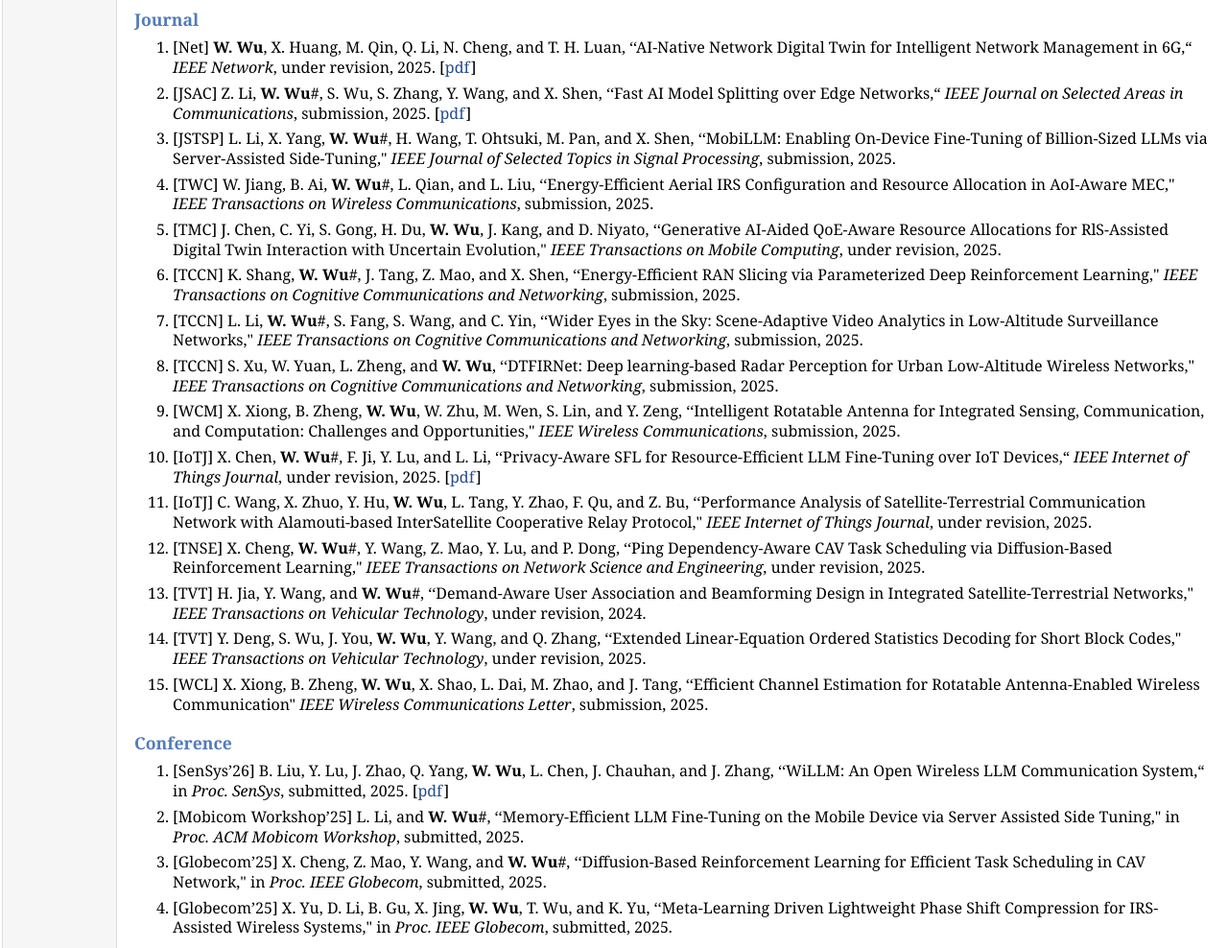
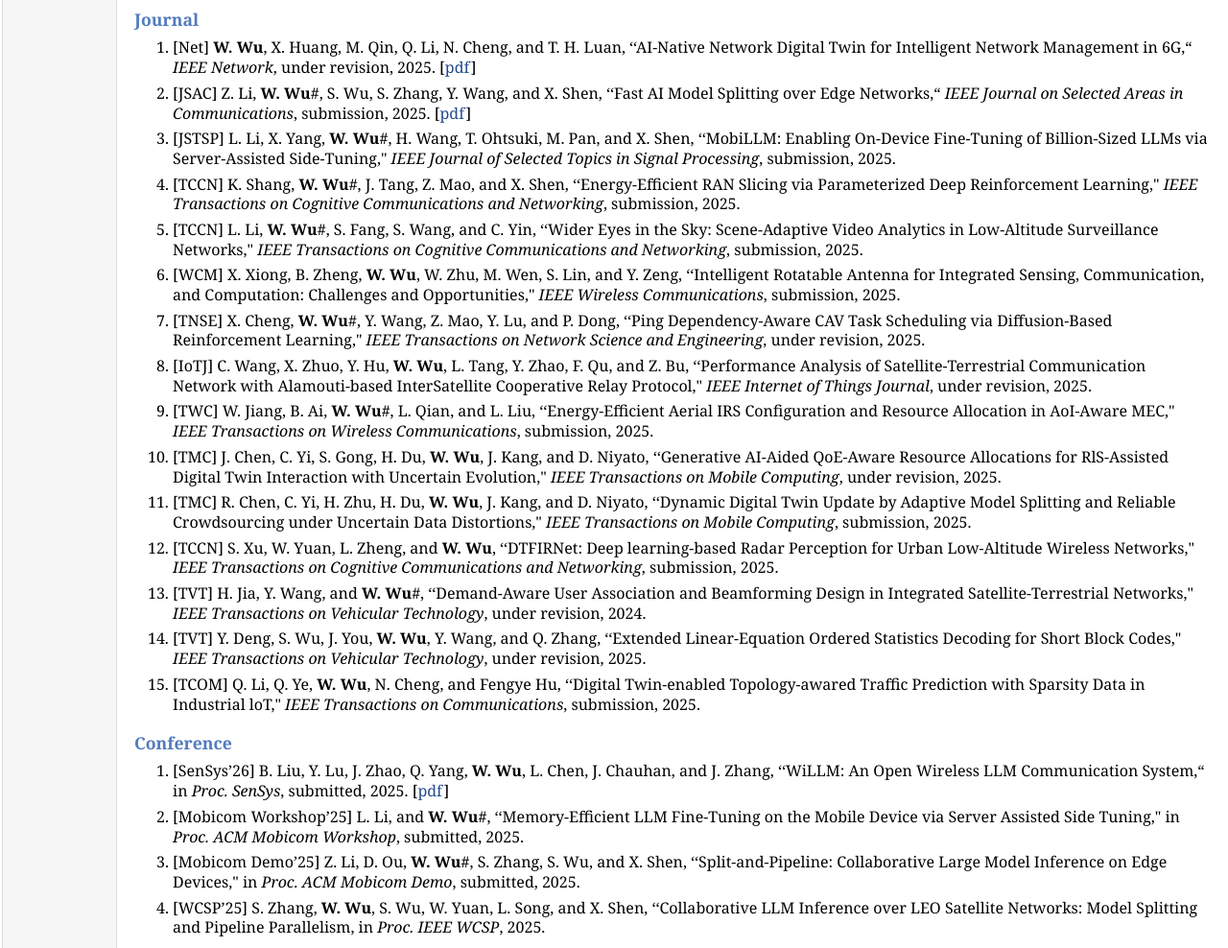
Before and after one commit to wuwenustc/wuwenustc.github.io, a plain HTML site: page Publication.html in a window 1280 px wide. Shown: the part 742-1730 px from the top of the page at 96% size. Drawn offline with Linux system fonts and the light colour scheme.

Commit message:
Add files via upload

```diff
--- a/Publication.html
+++ b/Publication.html
@@ -98,6 +98,35 @@
 </li>
 <li><p>[JSTSP] L. Li, X. Yang, <b>W. Wu</b>#, H. Wang, T. Ohtsuki, M. Pan, and X. Shen, &lsquo;&lsquo;MobiLLM: Enabling On-Device Fine-Tuning of Billion-Sized LLMs via Server-Assisted Side-Tuning," <i>IEEE Journal of Selected Topics in Signal Processing</i>, submission, 2025.
 
+
+</p>
+</li>
+<li><p>[TCCN]  K. Shang, <b>W. Wu</b>#, J. Tang, Z. Mao, and X. Shen, &lsquo;&lsquo;Energy-Efficient RAN Slicing via Parameterized Deep Reinforcement Learning," <i>IEEE Transactions on Cognitive Communications and Networking</i>, submission, 2025.
+
+</p>
+</li>
+<li><p>[TCCN] L. Li, <b>W. Wu</b>#, S. Fang, S. Wang, and C. Yin, &lsquo;&lsquo;Wider Eyes in the Sky: Scene-Adaptive Video Analytics in Low-Altitude Surveillance Networks," <i>IEEE Transactions on Cognitive Communications and Networking</i>, submission, 2025.
+
+
+</p>
+</li>
+<li><p>[WCM]  X. Xiong, B. Zheng, <b>W. Wu</b>, W. Zhu, M. Wen, S. Lin, and Y. Zeng, &lsquo;&lsquo;Intelligent Rotatable Antenna for Integrated Sensing, Communication, and Computation: Challenges and Opportunities," <i>IEEE Wireless Communications</i>, submission, 2025.
+
+
+
+</p>
+</li>
+<li><p>[TNSE] X. Cheng, <b>W. Wu</b>#, Y. Wang, Z. Mao, Y. Lu, and P. Dong, &lsquo;&lsquo;Ping Dependency-Aware CAV Task Scheduling via Diffusion-Based Reinforcement Learning," <i>IEEE Transactions on Network Science and Engineering</i>, under revision, 2025.
+
+
+
+
+</p>
+</li>
+<li><p>[IoTJ] C. Wang, X. Zhuo, Y. Hu, <b>W. Wu</b>, L. Tang, Y. Zhao, F. Qu, and Z. Bu, &lsquo;&lsquo;Performance Analysis of Satellite-Terrestrial Communication Network with Alamouti-based InterSatellite Cooperative Relay Protocol," <i>IEEE Internet of Things Journal</i>, under revision, 2025.
+
+
+
 </p>
 </li>
 <li><p>[TWC] W. Jiang, B. Ai, <b>W. Wu</b>#, L. Qian, and L. Liu, &lsquo;&lsquo;Energy-Efficient Aerial IRS Configuration and Resource Allocation in AoI-Aware MEC," <i>IEEE Transactions on Wireless Communications</i>, submission, 2025.
@@ -108,32 +137,12 @@
 
 </p>
 </li>
-<li><p>[TCCN]  K. Shang, <b>W. Wu</b>#, J. Tang, Z. Mao, and X. Shen, &lsquo;&lsquo;Energy-Efficient RAN Slicing via Parameterized Deep Reinforcement Learning," <i>IEEE Transactions on Cognitive Communications and Networking</i>, submission, 2025.
-
-</p>
-</li>
-<li><p>[TCCN] L. Li, <b>W. Wu</b>#, S. Fang, S. Wang, and C. Yin, &lsquo;&lsquo;Wider Eyes in the Sky: Scene-Adaptive Video Analytics in Low-Altitude Surveillance Networks," <i>IEEE Transactions on Cognitive Communications and Networking</i>, submission, 2025.
+<li><p>[TMC]  R. Chen, C. Yi, H. Zhu, H. Du, <b>W. Wu</b>, J. Kang, and D. Niyato, &lsquo;&lsquo;Dynamic Digital Twin Update by Adaptive Model Splitting and Reliable Crowdsourcing under Uncertain Data Distortions," <i>IEEE Transactions on Mobile Computing</i>, submission, 2025.
 
 </p>
 </li>
 <li><p>[TCCN] S. Xu, W. Yuan, L. Zheng, and <b>W. Wu</b>, &lsquo;&lsquo;DTFIRNet: Deep learning-based Radar Perception for Urban Low-Altitude Wireless Networks," <i>IEEE Transactions on Cognitive Communications and Networking</i>, submission, 2025.
 
-</p>
-</li>
-<li><p>[WCM]  X. Xiong, B. Zheng, <b>W. Wu</b>, W. Zhu, M. Wen, S. Lin, and Y. Zeng, &lsquo;&lsquo;Intelligent Rotatable Antenna for Integrated Sensing, Communication, and Computation: Challenges and Opportunities," <i>IEEE Wireless Communications</i>, submission, 2025.
-
-</p>
-</li>
-<li><p>[IoTJ] X. Chen, <b>W. Wu</b>#, F. Ji, Y. Lu, and L. Li, &lsquo;&lsquo;Privacy-Aware SFL for Resource-Efficient LLM Fine-Tuning over IoT Devices,&ldquo; <i>IEEE Internet of Things Journal</i>, under revision, 2025. [<a href="https://arxiv.org/pdf/2410.01584" target=&rdquo;blank">pdf</a>]
-
-</p>
-</li>
-<li><p>[IoTJ] C. Wang, X. Zhuo, Y. Hu, <b>W. Wu</b>, L. Tang, Y. Zhao, F. Qu, and Z. Bu, &lsquo;&lsquo;Performance Analysis of Satellite-Terrestrial Communication Network with Alamouti-based InterSatellite Cooperative Relay Protocol," <i>IEEE Internet of Things Journal</i>, under revision, 2025.
-
-
-</p>
-</li>
-<li><p>[TNSE] X. Cheng, <b>W. Wu</b>#, Y. Wang, Z. Mao, Y. Lu, and P. Dong, &lsquo;&lsquo;Ping Dependency-Aware CAV Task Scheduling via Diffusion-Based Reinforcement Learning," <i>IEEE Transactions on Network Science and Engineering</i>, under revision, 2025.
 
 </p>
 </li>
@@ -144,9 +153,11 @@
 </li>
 <li><p>[TVT] Y. Deng, S. Wu, J. You, <b>W. Wu</b>, Y. Wang, and Q. Zhang, &lsquo;&lsquo;Extended Linear-Equation Ordered Statistics Decoding for Short Block Codes," <i>IEEE Transactions on Vehicular Technology</i>, under revision, 2025.
 
+
 </p>
 </li>
-<li><p>[WCL] X. Xiong, B. Zheng, <b>W. Wu</b>, X. Shao, L. Dai, M. Zhao, and J. Tang, &lsquo;&lsquo;Efficient Channel Estimation for Rotatable Antenna-Enabled Wireless Communication" <i>IEEE Wireless Communications Letter</i>, submission, 2025.
+<li><p>[TCOM]  Q. Li, Q. Ye, <b>W. Wu</b>, N. Cheng, and Fengye Hu, &lsquo;&lsquo;Digital Twin-enabled Topology-awared Traffic Prediction with Sparsity Data in Industrial loT," <i>IEEE Transactions on Communications</i>, submission, 2025.
+
 
 </p>
 </li>
@@ -162,11 +173,12 @@
 
 </p>
 </li>
-<li><p>[Globecom&rsquo;25] X. Cheng, Z. Mao, Y. Wang, and <b>W. Wu</b>#, &lsquo;&lsquo;Diffusion-Based Reinforcement Learning for Efficient Task Scheduling in CAV Network," in <i>Proc. IEEE Globecom</i>, submitted, 2025.
+<li><p>[Mobicom Demo&rsquo;25] Z. Li, D. Ou, <b>W. Wu</b>#, S. Zhang, S. Wu, and X. Shen, &lsquo;&lsquo;Split-and-Pipeline: Collaborative Large Model Inference on Edge Devices," in <i>Proc. ACM Mobicom Demo</i>, submitted, 2025.
 
 </p>
 </li>
-<li><p>[Globecom&rsquo;25] X. Yu, D. Li, B. Gu, X. Jing, <b>W. Wu</b>,  T. Wu, and K. Yu, &lsquo;&lsquo;Meta-Learning Driven Lightweight Phase Shift Compression for IRS-Assisted Wireless Systems," in <i>Proc. IEEE Globecom</i>, submitted, 2025.
+<li><p>[WCSP&rsquo;25] S. Zhang, <b>W. Wu</b>, S. Wu, W. Yuan, L. Song, and X. Shen, &lsquo;&lsquo;Collaborative LLM Inference over LEO Satellite Networks: Model Splitting and Pipeline Parallelism, in <i>Proc. IEEE WCSP</i>,  2025.
+
 
 
 
@@ -219,6 +231,14 @@
 </p>
 </li>
 <li><p>[TVT&rsquo;19] <b>W. Wu</b>, N. Zhang, N. Cheng, Y. Tang, K. Aldubaikhy, and X. Shen, &ldquo;Beef up mmWave Dense Cellular Networks with D2D-Assisted Cooperative Edge Caching,&rdquo; <i>IEEE Transactions on Vehicular Technology</i>, vol. 68, no. 4, pp. 3890-3904, Apr. 2019. [<a href="doc/journals/TVT2019a.pdf" target=&ldquo;blank&rdquo;>pdf</a>, <a href="doc/bib/TVT2019a.txt" target=&ldquo;blank&rdquo;>bib</a>]
+
+</p>
+</li>
+<li><p>[WCL’25\] X. Xiong, B. Zheng, <b>W. Wu</b>, X. Shao, L. Dai, M. Zhao, and J. Tang, &lsquo;&lsquo;Efficient Channel Estimation for Rotatable Antenna-Enabled Wireless Communication" <i>IEEE Wireless Communications Letter</i>, to appear, 2025.
+
+</p>
+</li>
+<li><p>[IoTJ’25] X. Chen, <b>W. Wu</b>#, F. Ji, Y. Lu, and L. Li, &lsquo;&lsquo;Privacy-Aware SFL for Resource-Efficient LLM Fine-Tuning over IoT Devices,&ldquo; <i>IEEE Internet of Things Journal</i>, to appear,2025. [<a href="https://arxiv.org/pdf/2410.01584" target=&rdquo;blank">pdf</a>]
 
 </p>
 </li>
@@ -447,6 +467,14 @@
 <h2>Conference Papers
 </h2>
 <ol>
+<li><p>[Globecom&rsquo;25] X. Cheng, Z. Mao, Y. Wang, and <b>W. Wu</b>#, &lsquo;&lsquo;Diffusion-Based Reinforcement Learning for Efficient Task Scheduling in CAV Network," in <i>Proc. IEEE Globecom</i>, Taibei, Taiwan, 2025.
+
+</p>
+</li>
+<li><p>[Globecom&rsquo;25] X. Yu, D. Li, B. Gu, X. Jing, <b>W. Wu</b>,  T. Wu, and K. Yu, &lsquo;&lsquo;Meta-Learning Driven Lightweight Phase Shift Compression for IRS-Assisted Wireless Systems," in <i>Proc. IEEE Globecom</i>,  Taibei, Taiwan, 2025.
+
+</p>
+</li>
 <li><p>[ICCC&rsquo;25] 	S. Xu, L. Zheng, and <b>W. Wu</b>, &lsquo;&lsquo;Deep Delay-Parameter-Aware Radar Perception for Urban Low-Altitude Wireless Networks" in <i>Proc. IEEE</i>CIC ICCC Workshop/, Shanghai, China, Aug. 10-13, 2025.
 
 </p>
@@ -820,7 +848,7 @@
 </ol>
 <div id="footer">
 <div id="footer-text">
-Page generated 2025-07-28 17:00:57 CST, by <a href="https://github.com/wsshin/jemdoc_mathjax" target="blank">jemdoc+MathJax</a>.
+Page generated 2025-08-15 17:44:01 CST, by <a href="https://github.com/wsshin/jemdoc_mathjax" target="blank">jemdoc+MathJax</a>.
 </div>
 </div>
 </td>
```
Also changed, not shown: index.html (+12 -1 lines).
